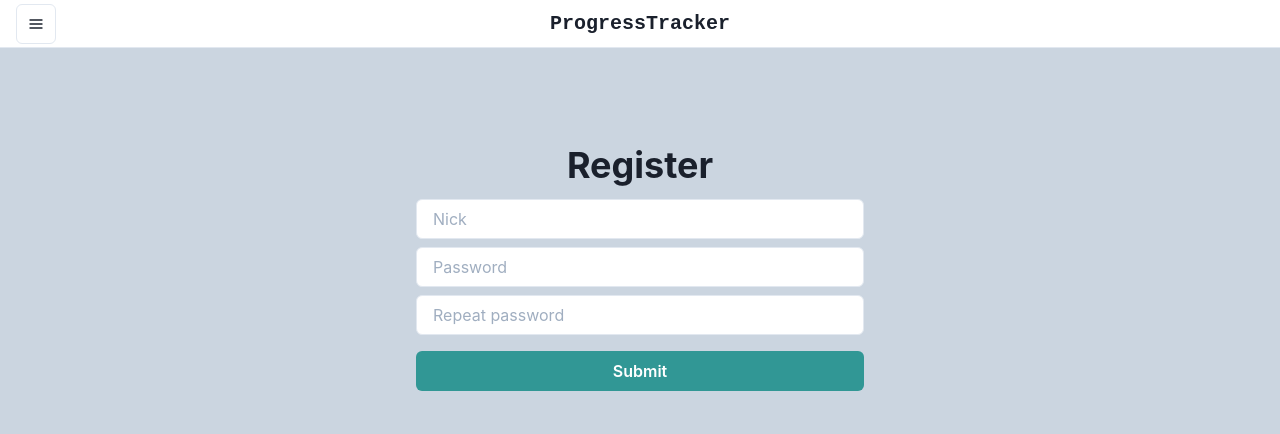
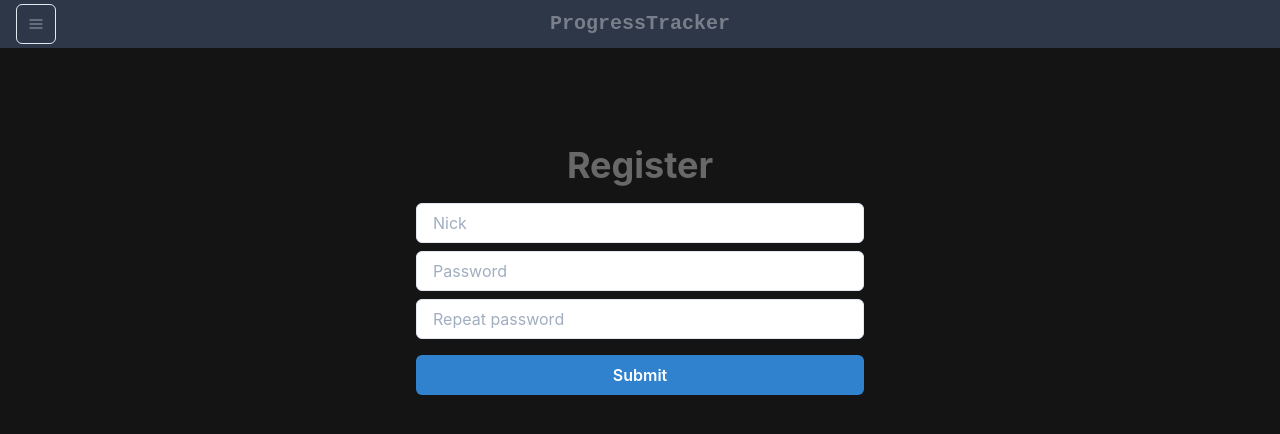
Before and after one commit to rivit98/progress-tracker-frontend, a React (Create React App) app in the folder pt_frontend/: page /register in a window 1280 px wide. Shown: the top 434 px of the page. Built offline with nearby package versions, Linux system fonts and the light colour scheme.

Commit message:
change app theme

```diff
--- a/pt_frontend/src/components/auth/login.js
+++ b/pt_frontend/src/components/auth/login.js
@@ -58,10 +58,10 @@ const Login = () => {
     return (
         <Box maxW={'md'} w={'full'} justifyContent={'center'}>
             <form onSubmit={handleSubmit(onSubmit)} method={'POST'}>
-                <Center mb={3}>
+                <Center mb={4}>
                     <Heading>Login</Heading>
                 </Center>
-                <Stack spacing={2}>
+                <Stack spacing={2} color={'black'}>
                     <FormControl isInvalid={errors.username}>
                         <Input
                             bg={'white'}
@@ -85,7 +85,7 @@ const Login = () => {
                     </FormControl>
                 </Stack>
 
-                <Button mt={4} w={'full'} colorScheme="teal" isLoading={loading} type="submit">
+                <Button mt={4} w={'full'} colorScheme="blue" isLoading={loading} type="submit">
                     Submit
                 </Button>
             </form>
--- a/pt_frontend/src/components/auth/register.js
+++ b/pt_frontend/src/components/auth/register.js
@@ -66,10 +66,10 @@ const Register = () => {
     return (
         <Box maxW={'md'} w={'full'} justifyContent={'center'}>
             <form onSubmit={handleSubmit(onSubmit)} method={'POST'}>
-                <Center mb={3}>
+                <Center mb={4}>
                     <Heading>Register</Heading>
                 </Center>
-                <Stack spacing={2}>
+                <Stack spacing={2} color={'black'}>
                     <FormControl isInvalid={errors.username}>
                         <Input
                             bg={'white'}
@@ -117,7 +117,7 @@ const Register = () => {
                     </FormControl>
                 </Stack>
 
-                <Button mt={4} w={'full'} colorScheme='teal' isLoading={loading} type='submit'>
+                <Button mt={4} w={'full'} colorScheme='blue' isLoading={loading} type='submit'>
                     Submit
                 </Button>
             </form>
--- a/pt_frontend/src/components/crackmes/crackmesList.js
+++ b/pt_frontend/src/components/crackmes/crackmesList.js
@@ -1,7 +1,7 @@
 import { crackmesService } from '../../services/crackmes';
 import { useAxiosEffect } from '../../utils/useAxiosEffect';
 import { ComponentStateHandler } from '../generic/componentStateHandler';
-import { LinkBox, LinkOverlay, Table, Tbody, Td, Th, Thead, Tr } from '@chakra-ui/react';
+import { Link, LinkBox, LinkOverlay, Table, Tbody, Td, Th, Thead, Tr } from '@chakra-ui/react';
 
 const Crackme = ({ crackme }) => {
     //TODO: icon/row color depending on current state
@@ -10,13 +10,13 @@ const Crackme = ({ crackme }) => {
     const {actions, comments_num, date, hexid, language, name, writeups_num} = crackme
     const link = `https://crackmes.one/crackme/${hexid}`
     return (
-        <LinkBox as={Tr}>
-            <LinkOverlay href={link} isExternal={true}>{name}</LinkOverlay>
-            <Td>{date}</Td>
-            <Td>{language}</Td>
-            <Td>{comments_num}</Td>
-            <Td>{writeups_num}</Td>
-        </LinkBox>
+        <Tr>
+            <Td border={0}><Link href={link} isExternal>{name}</Link></Td>
+            <Td border={0}>{date}</Td>
+            <Td border={0}>{language}</Td>
+            <Td border={0}>{comments_num}</Td>
+            <Td border={0}>{writeups_num}</Td>
+        </Tr>
     )
 }
 
@@ -33,14 +33,14 @@ export const CrackmesList = () => {
 
     return (
         <ComponentStateHandler state={state}>
-            <Table variant="simple">
+            <Table variant="simple" >
                 <Thead>
                     <Tr>
-                        <Th>Name</Th>
-                        <Th>Date</Th>
-                        <Th>Language</Th>
-                        <Th>Comments</Th>
-                        <Th>Writeups</Th>
+                        <Th w={'50%'}>Name</Th>
+                        <Th w={'30%'}>Date</Th>
+                        <Th w={'5%'}>Language</Th>
+                        <Th w={'5%'}>Comments</Th>
+                        <Th w={'5%'} isNumeric={true}>Writeups</Th>
                     </Tr>
                 </Thead>
                 <Tbody>
--- a/pt_frontend/src/components/generic/componentStateHandler.js
+++ b/pt_frontend/src/components/generic/componentStateHandler.js
@@ -10,7 +10,7 @@ export const ComponentStateHandler = ({
                 thickness='4px'
                 speed='0.65s'
                 emptyColor='gray.200'
-                color='blue.500'
+                color='blue.400'
                 size='xl'
             />
         );
--- a/pt_frontend/src/components/nav/navigation.js
+++ b/pt_frontend/src/components/nav/navigation.js
@@ -47,7 +47,7 @@ export function Navigation({ children }) {
     };
 
     return (
-        <Box minH="100vh" bg={'gray.300'}>
+        <Box minH="100vh" bg={'blackAlpha.900'} color={'whiteAlpha.500'}>
             <Drawer
                 autoFocus={false}
                 isOpen={isOpen}
@@ -61,7 +61,7 @@ export function Navigation({ children }) {
                 isFullHeight={true}
             >
                 <DrawerOverlay />
-                <DrawerContent overflowY={'auto'}>
+                <DrawerContent overflowY={'auto'} bg={'gray.300'}>
                     <Flex h="20" w="full" alignItems="center" justify={'space-between'}>
                         <Text fontSize="2xl" fontFamily="monospace" fontWeight="bold" ml={5}>
                             ProgressTracker
@@ -91,7 +91,7 @@ export function Navigation({ children }) {
                     >
                         <VStack align={'start'}>
                             <Text>Logged as:</Text>
-                            <Text>{username}</Text>
+                            {logged ? <Text>{username}</Text> : <Text>nobody</Text>}
                         </VStack>
                     </Flex>
                 </DrawerContent>
@@ -120,7 +120,7 @@ const SideBarItem = ({ icon, children, to, onClickActions }) => {
                     outline: 'none'
                 }}
                 _hover={{
-                    bg: 'teal',
+                    bg: 'blue.400',
                     color: 'white'
                 }}
             >
--- a/pt_frontend/src/components/nav/topNavbar.js
+++ b/pt_frontend/src/components/nav/topNavbar.js
@@ -8,9 +8,7 @@ export const TopNavbar = ({ onOpen }) => {
             px={4}
             height="12"
             alignItems="center"
-            bg={'white'}
-            borderBottomWidth="1px"
-            borderBottomColor={'gray.200'}
+            bg={'gray.700'}
             justifyContent={'space-between'}
         >
             <Box flex={1}>
```
